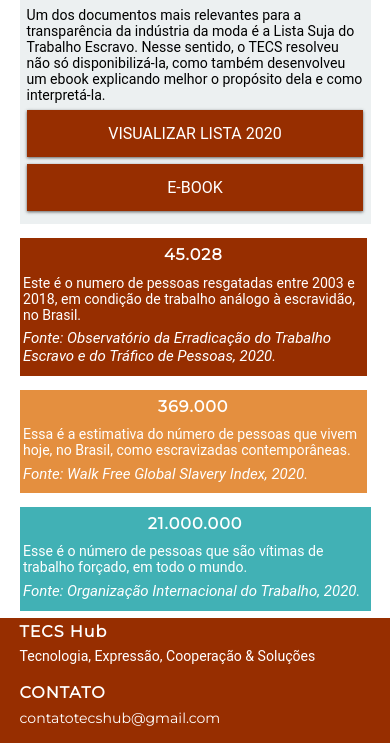
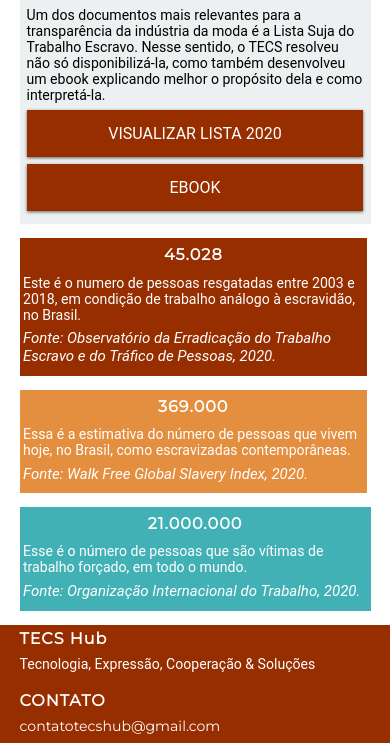
Before and after one commit to TECS-Hub/tecs-hub-site, a website: page index.html in a window 390 px wide. Shown: the part 717-1460 px from the top of the page. Drawn offline with Linux system fonts and the light colour scheme.

Commit message:
Consertando margem do footer

```diff
--- a/index.html
+++ b/index.html
@@ -51,7 +51,7 @@
                         <button id="btn--lista">VISUALIZAR LISTA 2020</button>
                         <!-- adicionar link para sites google -->
                         <a href="https://contatotecshub.wixsite.com/ebook">
-                            <button id="btn--eBook">E-BOOK</button></a>
+                            <button id="btn--eBook">EBOOK</button></a>
                     </div>
                 </div>
             </div>
--- a/style/index.css
+++ b/style/index.css
@@ -266,7 +266,7 @@ span {
 /* ---------- FOOTER ---------- */
 footer {
   width: 100%;
-  height: 130px;
+  height: auto;
   background-color: var(--red);
   color: var(--white);
 }
@@ -348,18 +348,17 @@ footer {
     flex: 1 100%;
   }
 
-  .content{
-    margin-top: 1%;
+  footer{
+    margin-top: 2%;
   }
-  footer {
-    width: 100%;
-    height: auto;
-  }
+
 }
 
 /* esconder table em mobile e mostrar opcao para download do google drive */
 @media (max-width: 768px) {
-  table,
+  table,  .content{
+    margin-top: 1%;
+  }
   tbody {
     display: none;
   }
```
